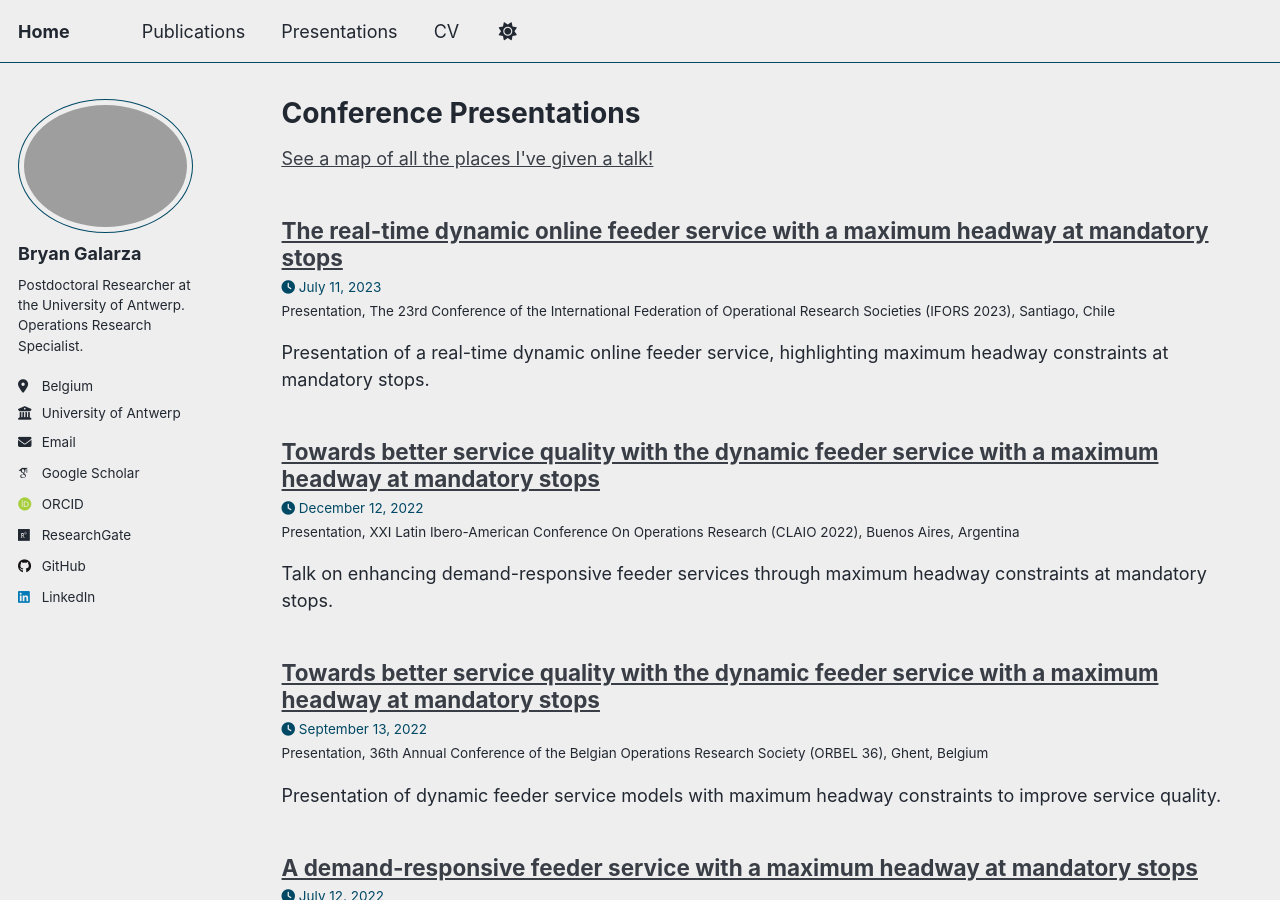
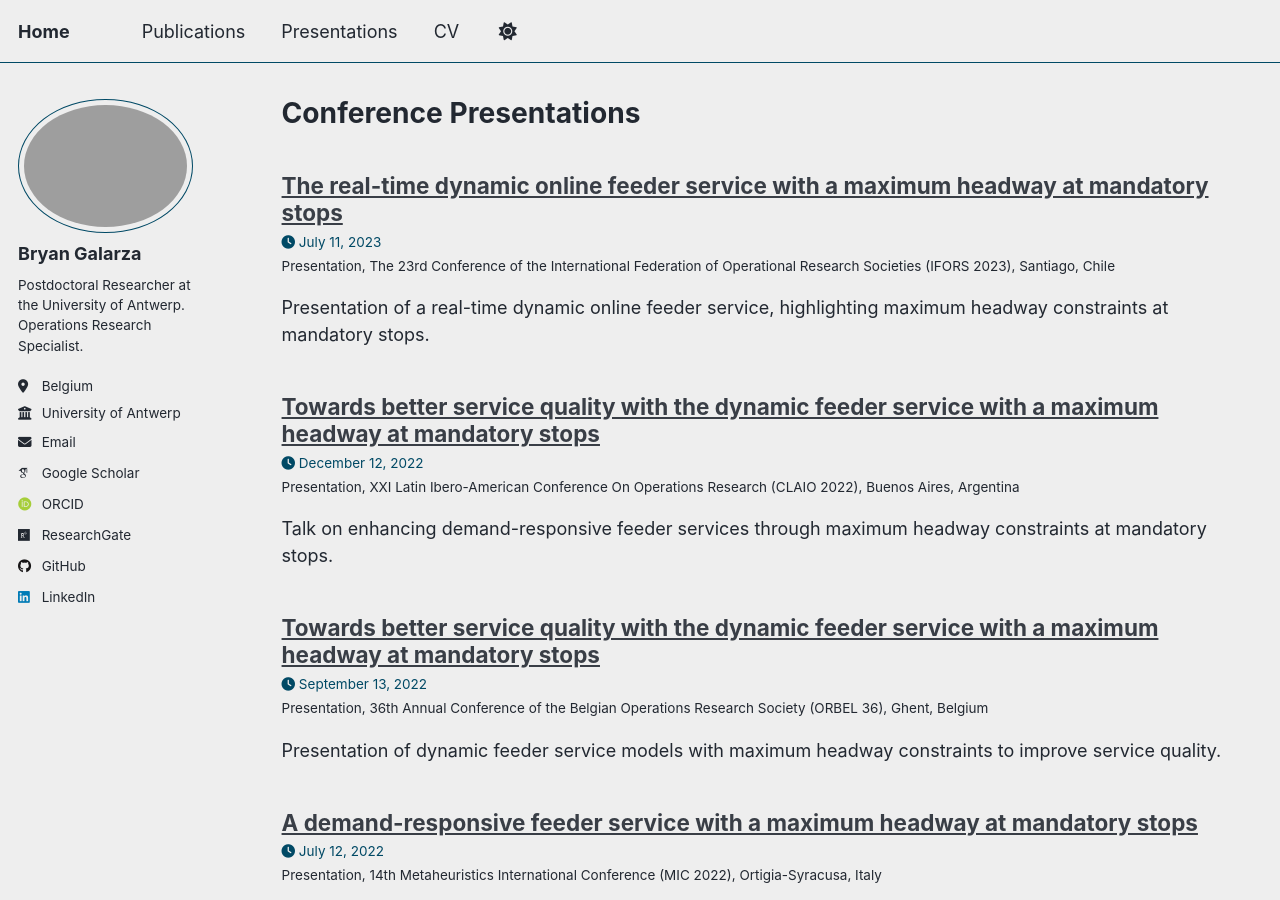
Before and after one commit to BryanG13/bryang13.github.io, a Jekyll site: the page built from _pages/talks.html, in a window 1280 px wide and 900 px high. Built offline with Jekyll 4.4.1, drawn with Linux system fonts in a browser that asks for light colours; some web fonts are replaced; a script that is not in the unit is left out; some of the changed lines change nothing that is shown.

Commit message:
undo map

```diff
--- a/_config.yml
+++ b/_config.yml
@@ -94,7 +94,7 @@
 words_per_minute         : 160
 future                   : true
 read_more                : "disabled" # if enabled, adds "Read more" links to excerpts
-talkmap_link             : true      #change to true to add link to talkmap on talks page
+talkmap_link             : false      #change to true to add link to talkmap on talks page
 comments:
   provider               : # false (default), "disqus", "discourse", "facebook", "google-plus", "staticman", "custom"
   disqus:
```
